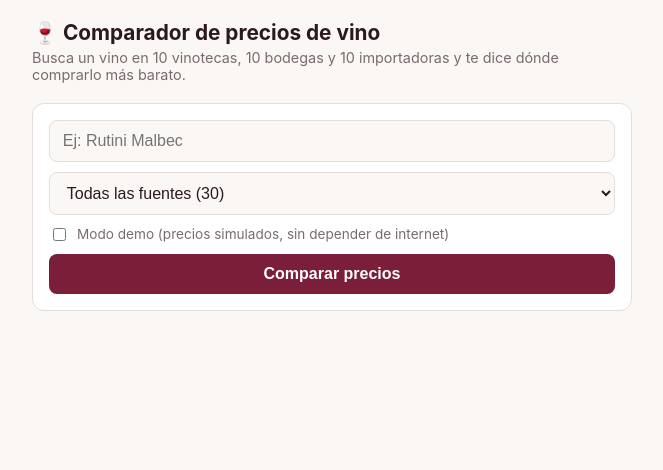
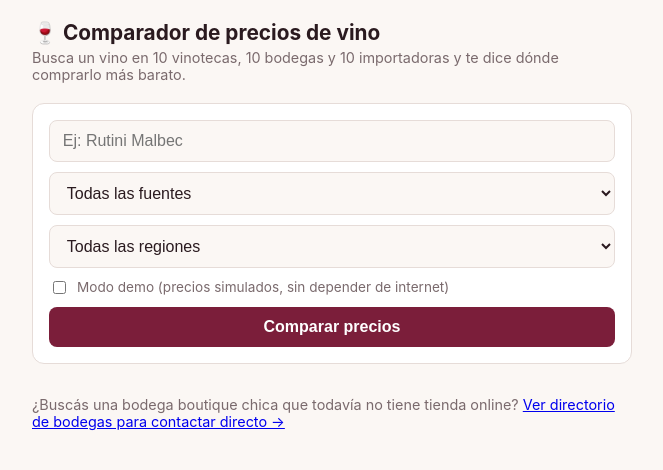
Before and after one commit to r5mn4gb5z9-cmyk/Buscador-Vino, a Flask app: page / in a window 1280 px wide. Shown: the top 470 px of the page, without its empty margins (308-971 px from the left). Run offline with Flask 3, Linux system fonts and the light colour scheme.

Commit message:
Ampliar cobertura a bodegas boutique y regiones no tradicionales
Investigado con agentes paralelos (WebSearch + WebFetch + pedidos HTTP
reales durante esta sesión, sin inventar ningún dominio) para cubrir
Mendoza, San Juan, Salta, Catamarca, La Rioja, Neuquén, Río Negro,
Córdoba, Entre Ríos, La Pampa y la Costa y Sierra de la Ventana
bonaerense (Chapadmalal, Balcarce, Médanos, Coronel Pringles), no solo
las 30 marcas grandes ya cubiertas.

- 25 bodegas boutique/vinotecas regionales nuevas con tienda online
  confirmada en vivo, sumadas a FUENTES_INFO (config.py). Se agrega
  soporte para la plataforma Odoo (confirmado con El Mercado de
  Bebidas). Se descartan 4 tiendas reales que usan Wix: renderizan el
  catálogo por JavaScript del lado del cliente, así que un scraper de
  HTML estático no les puede leer los resultados.
- FuenteBase/FuenteScraping/FuenteSimulada ganan un atributo `region`
  para poder filtrar. Nuevo flag --region en el CLI y selector de
  región en la web.
- Bodegas/vinotecas boutique SIN tienda online (solo WhatsApp/
  Instagram) no se descartan: se listan en un directorio aparte
  (ContactoDirecto en models.py, BODEGAS_SIN_TIENDA en el nuevo
  fuentes/directorio.py, imprimir_directorio en tabla.py), marcadas
  "contactar directo". Accesible con --directorio en el CLI y en
  /directorio en la web. Cubre regiones donde no se encontró ninguna
  fuente con e-commerce propio (Entre Ríos, Catamarca capital,
  Viedma, Chapadmalal).

Se mantiene la decisión de no scrapear Vivino (viola sus términos de
servicio): el directorio de contacto directo es la alternativa
propuesta para bodegas chicas sin tienda online, no un sustituto de
rating/descripción.

```diff
--- a/buscador_vino/fuentes/base.py
+++ b/buscador_vino/fuentes/base.py
@@ -10,6 +10,7 @@ class FuenteBase(ABC):
 
     nombre: str = "Fuente"
     tipo: str = "otro"  # "vinoteca" | "bodega" | "importador"
+    region: str = ""  # provincia/zona, ej. "Mendoza", "Salta" — "" si no se investigó
 
     @abstractmethod
     def buscar(self, consulta: str) -> List[ResultadoPrecio]:
--- /dev/null
+++ b/buscador_vino/fuentes/directorio.py
@@ -0,0 +1,81 @@
+"""Bodegas y vinotecas boutique que NO tienen tienda online propia (solo
+venden por WhatsApp, Instagram u otro contacto directo) y por eso no
+pueden participar del scraping de precios. En vez de dejarlas afuera del
+comparador, se listan acá para mostrarlas igual, marcadas como "contactar
+directo" (ver `ContactoDirecto` en `..models` y la sección correspondiente
+en el CLI/web).
+
+Todos los nombres, regiones y contactos salen de búsquedas e inspección de
+sitios reales (WebSearch + WebFetch), no están inventados. Reglas que se
+siguieron para construir el link de contacto (`url`):
+
+- Si se encontró un número de WhatsApp con el prefijo de país completo
+  ("+54 9 ...", o ya en formato wa.me/54...), se arma el link `wa.me/...`.
+- Si el número encontrado no traía el código de país o el "9" de celular
+  de forma inequívoca, se prefiere linkear a Instagram en su lugar (más
+  confiable que adivinar el formato del teléfono) y el teléfono se deja
+  solo como texto en `contacto` si hace falta.
+- Si solo hay página de Facebook (sin slug de URL confirmado), se deja
+  como texto sin `url` para no linkear a algo no verificado.
+"""
+
+from typing import List
+
+from ..models import ContactoDirecto
+
+DIRECTORIO_INFO = [
+    # --- Córdoba (Colonia Caroya / Traslasierra) ---------------------------
+    {"nombre": "Bodega La Caroyense", "tipo": "bodega", "region": "Córdoba", "medio": "whatsapp", "contacto": "+54 9 3525 48-8151", "url": "https://wa.me/5493525488151"},
+    {"nombre": "Terra Camiare", "tipo": "bodega", "region": "Córdoba", "medio": "instagram", "contacto": "@terracamiare", "url": "https://instagram.com/terracamiare"},
+    {"nombre": "Achala – Bodega Exótica", "tipo": "bodega", "region": "Córdoba", "medio": "instagram", "contacto": "@achala.wine", "url": "https://instagram.com/achala.wine"},
+    # --- Entre Ríos ----------------------------------------------------------
+    {"nombre": "Las Magnolias – Bodega Boutique", "tipo": "bodega", "region": "Entre Ríos (Gualeguaychú)", "medio": "whatsapp", "contacto": "+54 9 3446 52-7114", "url": "https://wa.me/5493446527114"},
+    {"nombre": "Le Garage Vinos", "tipo": "vinoteca", "region": "Entre Ríos (Gualeguaychú)", "medio": "instagram", "contacto": "@legaragevinos", "url": "https://instagram.com/legaragevinos"},
+    {"nombre": "Varietal Almacén de Vinos", "tipo": "vinoteca", "region": "Entre Ríos (Paraná)", "medio": "instagram", "contacto": "@varietalalmacendevinos", "url": "https://instagram.com/varietalalmacendevinos"},
+    # --- La Pampa ------------------------------------------------------------
+    {"nombre": "Bodega Quietud", "tipo": "bodega", "region": "La Pampa (Santa Rosa)", "medio": "telefono", "contacto": "2954-666127", "url": ""},
+    {"nombre": "ByB Vinotecas Boutique", "tipo": "vinoteca", "region": "La Pampa (Santa Rosa)", "medio": "instagram", "contacto": "@bybvinotecas", "url": "https://instagram.com/bybvinotecas"},
+    # --- Salta (Cafayate / Molinos) -------------------------------------------
+    {"nombre": "Bodega Nanni", "tipo": "bodega", "region": "Salta (Cafayate)", "medio": "whatsapp", "contacto": "+54 9 386 863-8465", "url": "https://wa.me/5493868638465"},
+    {"nombre": "Domingo Hermanos", "tipo": "bodega", "region": "Salta (Cafayate)", "medio": "whatsapp", "contacto": "+54 9 386 845-2870", "url": "https://wa.me/5493868452870"},
+    {"nombre": "Vasija Secreta", "tipo": "bodega", "region": "Salta (Cafayate)", "medio": "instagram", "contacto": "@vasijasecreta", "url": "https://instagram.com/vasijasecreta"},
+    {"nombre": "Bodega Tacuil", "tipo": "bodega", "region": "Salta (Molinos)", "medio": "whatsapp", "contacto": "+54 9 387 210-6076", "url": "https://wa.me/5493872106076"},
+    {"nombre": "Finca Quara", "tipo": "bodega", "region": "Salta (Cafayate)", "medio": "whatsapp", "contacto": "+54 9 386 863-9030", "url": "https://wa.me/5493868639030"},
+    # --- La Rioja --------------------------------------------------------------
+    {"nombre": "Bodega Chañarmuyo", "tipo": "bodega", "region": "La Rioja (Valle de Famatina)", "medio": "whatsapp", "contacto": "+54 9 380 427-8010", "url": "https://wa.me/5493804278010"},
+    {"nombre": "Valle de la Puerta", "tipo": "bodega", "region": "La Rioja (Chilecito)", "medio": "instagram", "contacto": "@bodegavalledelapuerta", "url": "https://instagram.com/bodegavalledelapuerta"},
+    # --- Catamarca ---------------------------------------------------------------
+    {"nombre": "Finca Don Diego", "tipo": "bodega", "region": "Catamarca (Fiambalá)", "medio": "instagram", "contacto": "@fincadondiego", "url": "https://instagram.com/fincadondiego"},
+    {"nombre": "Cabernet de los Andes (Bodega Tizac)", "tipo": "bodega", "region": "Catamarca (Fiambalá)", "medio": "instagram", "contacto": "@tizacjorgescharf", "url": "https://instagram.com/tizacjorgescharf"},
+    {"nombre": "La Vinoteca Selección", "tipo": "vinoteca", "region": "Catamarca (capital)", "medio": "instagram", "contacto": "@la.vinoteca", "url": "https://instagram.com/la.vinoteca"},
+    # --- Neuquén -------------------------------------------------------------------
+    {"nombre": "Bodega Patritti", "tipo": "bodega", "region": "Neuquén (San Patricio del Chañar)", "medio": "instagram", "contacto": "@bodegapatritti", "url": "https://instagram.com/bodegapatritti"},
+    # --- Río Negro / Viedma -----------------------------------------------------------
+    {"nombre": "Bodega Chacra", "tipo": "bodega", "region": "Río Negro (Mainqué)", "medio": "facebook", "contacto": "Facebook: Bodega Chacra", "url": ""},
+    {"nombre": "Bodega Favretto", "tipo": "bodega", "region": "Río Negro (Villa Regina)", "medio": "telefono", "contacto": "11-6618-5997 (Gustavo Favretto)", "url": ""},
+    {"nombre": "Río Tinto Vinoteca", "tipo": "vinoteca", "region": "Río Negro (Viedma)", "medio": "instagram", "contacto": "@riotintovinoteca", "url": "https://instagram.com/riotintovinoteca"},
+    {"nombre": "Vinoteca Vinopolitan", "tipo": "vinoteca", "region": "Río Negro (Viedma)", "medio": "telefono", "contacto": "+54 2920 27-1820", "url": ""},
+    # --- Buenos Aires: Costa y Sierra de la Ventana ---------------------------------
+    {"nombre": "Costa & Pampa (Bodega Trapiche)", "tipo": "bodega", "region": "Buenos Aires (Chapadmalal)", "medio": "email", "contacto": "info@cyptrapiche.com.ar · tel. (54 223) 464-4312", "url": "mailto:info@cyptrapiche.com.ar"},
+    {"nombre": "Bodega Saldungaray", "tipo": "bodega", "region": "Buenos Aires (Sierra de la Ventana)", "medio": "instagram", "contacto": "@bodegasaldungaray", "url": "https://instagram.com/bodegasaldungaray"},
+    {"nombre": "Bodega MYL Colores", "tipo": "bodega", "region": "Buenos Aires (Coronel Pringles)", "medio": "instagram", "contacto": "@mylcolores", "url": "https://instagram.com/mylcolores"},
+    # --- Mendoza (boutique sin tienda online) -----------------------------------------
+    {"nombre": "Bodega Vistandes", "tipo": "bodega", "region": "Mendoza (Maipú)", "medio": "whatsapp", "contacto": "+54 9 261 655-7466", "url": "https://wa.me/5492616557466"},
+    {"nombre": "Bodega Riglos", "tipo": "bodega", "region": "Mendoza (Tupungato)", "medio": "instagram", "contacto": "@huarpe_riglos", "url": "https://instagram.com/huarpe_riglos"},
+    {"nombre": "Casarena Bodega y Viñedos", "tipo": "bodega", "region": "Mendoza (Luján de Cuyo)", "medio": "instagram", "contacto": "@casarenabodega", "url": "https://instagram.com/casarenabodega"},
+    {"nombre": "Alma Austral", "tipo": "bodega", "region": "Mendoza (Chacras de Coria)", "medio": "instagram", "contacto": "@almaaustral", "url": "https://instagram.com/almaaustral"},
+    # --- San Juan (boutique sin tienda online) ----------------------------------------
+    {"nombre": "Casa Montes", "tipo": "bodega", "region": "San Juan (Caucete)", "medio": "instagram", "contacto": "@casamontesok", "url": "https://instagram.com/casamontesok"},
+]
+
+BODEGAS_SIN_TIENDA: List[ContactoDirecto] = [
+    ContactoDirecto(
+        nombre=info["nombre"],
+        tipo=info["tipo"],
+        region=info["region"],
+        medio=info["medio"],
+        contacto=info["contacto"],
+        url=info["url"],
+    )
+    for info in DIRECTORIO_INFO
+]
--- a/buscador_vino/fuentes/mock.py
+++ b/buscador_vino/fuentes/mock.py
@@ -14,9 +14,10 @@ class FuenteSimulada(FuenteBase):
     de la estructura HTML real de cada sitio.
     """
 
-    def __init__(self, nombre: str, tipo: str, factor: float = 1.0):
+    def __init__(self, nombre: str, tipo: str, factor: float = 1.0, region: str = ""):
         self.nombre = nombre
         self.tipo = tipo
+        self.region = region
         self.factor = factor
 
     def buscar(self, consulta: str) -> List[ResultadoPrecio]:
--- a/buscador_vino/fuentes/scraping.py
+++ b/buscador_vino/fuentes/scraping.py
@@ -67,9 +67,11 @@ class FuenteScraping(FuenteBase):
         selector_link: Optional[str] = None,
         timeout: int = 10,
         max_resultados: int = 12,
+        region: str = "",
     ):
         self.nombre = nombre
         self.tipo = tipo
+        self.region = region
         self.base_url = base_url.rstrip("/")
         self.patrones_busqueda = patrones_busqueda
         self.selector_item = selector_item
--- a/web/app.py
+++ b/web/app.py
@@ -21,9 +21,12 @@ from flask import Flask, render_template, request
 
 from buscador_vino.comparador import comparar_precios, elegir_similares
 from buscador_vino.fuentes.config import FUENTES_DEMO, FUENTES_REALES
+from buscador_vino.fuentes.directorio import BODEGAS_SIN_TIENDA
 from buscador_vino.variedades import detectar_variedad
 
 app = Flask(__name__)
+
+REGIONES = sorted({f.region for f in FUENTES_REALES if f.region})
 
 
 @app.route("/", methods=["GET"])
@@ -33,6 +36,9 @@ def index():
     tipo = request.args.get("tipo", "").strip()
     if tipo not in ("vinoteca", "bodega", "importador"):
         tipo = ""
+    region = request.args.get("region", "").strip()
+    if region not in REGIONES:
+        region = ""
     resultados = []
     similares = []
     variedad = None
@@ -43,6 +49,8 @@ def index():
         fuentes = FUENTES_DEMO if modo_demo else FUENTES_REALES
         if tipo:
             fuentes = [f for f in fuentes if f.tipo == tipo]
+        if region:
+            fuentes = [f for f in fuentes if f.region == region]
 
         variedad = detectar_variedad(vino)
         with ThreadPoolExecutor(max_workers=2) as pool:
@@ -60,10 +68,27 @@ def index():
         vino=vino,
         modo_demo=modo_demo,
         tipo=tipo,
+        region=region,
+        regiones=REGIONES,
         resultados=resultados,
         similares=similares,
         variedad=variedad,
         buscado=buscado,
+    )
+
+
+@app.route("/directorio", methods=["GET"])
+def directorio():
+    region = request.args.get("region", "").strip()
+    bodegas = BODEGAS_SIN_TIENDA
+    if region:
+        bodegas = [b for b in bodegas if b.region == region]
+
+    return render_template(
+        "directorio.html",
+        bodegas=bodegas,
+        region=region,
+        regiones=sorted({b.region for b in BODEGAS_SIN_TIENDA}),
     )
 
 
--- a/web/templates/index.html
+++ b/web/templates/index.html
@@ -181,10 +181,16 @@
   <form method="get" action="/">
     <input type="text" name="vino" placeholder="Ej: Rutini Malbec" value="{{ vino }}" required>
     <select name="tipo">
-      <option value="" {% if not tipo %}selected{% endif %}>Todas las fuentes (30)</option>
+      <option value="" {% if not tipo %}selected{% endif %}>Todas las fuentes</option>
       <option value="vinoteca" {% if tipo == "vinoteca" %}selected{% endif %}>Solo vinotecas</option>
       <option value="bodega" {% if tipo == "bodega" %}selected{% endif %}>Solo bodegas</option>
       <option value="importador" {% if tipo == "importador" %}selected{% endif %}>Solo importadoras</option>
+    </select>
+    <select name="region">
+      <option value="" {% if not region %}selected{% endif %}>Todas las regiones</option>
+      {% for r in regiones %}
+      <option value="{{ r }}" {% if region == r %}selected{% endif %}>{{ r }}</option>
+      {% endfor %}
     </select>
     <label class="demo">
       <input type="checkbox" name="demo" value="1" {% if modo_demo %}checked{% endif %}>
@@ -261,5 +267,10 @@
   {% if not modo_demo and buscado %}
     <p class="aviso">⚠️ Estás en modo real: los precios vienen de scraping HTML que puede requerir ajustes (ver README del repo).</p>
   {% endif %}
+
+  <p class="sub" style="margin-top: 2rem;">
+    ¿Buscás una bodega boutique chica que todavía no tiene tienda online?
+    <a href="/directorio">Ver directorio de bodegas para contactar directo →</a>
+  </p>
 </body>
 </html>
```
Also changed, not shown: buscador_vino/fuentes/config.py (+65 -1 lines), buscador_vino/fuentes/plataformas.py (+7 -0 lines), buscador_vino/models.py (+14 -0 lines), buscador_vino/tabla.py (+27 -1 lines), main.py (+27 -3 lines), tests/test_directorio.py (added, +48 -0 lines), web/templates/directorio.html (added, +118 -0 lines), README.md.
